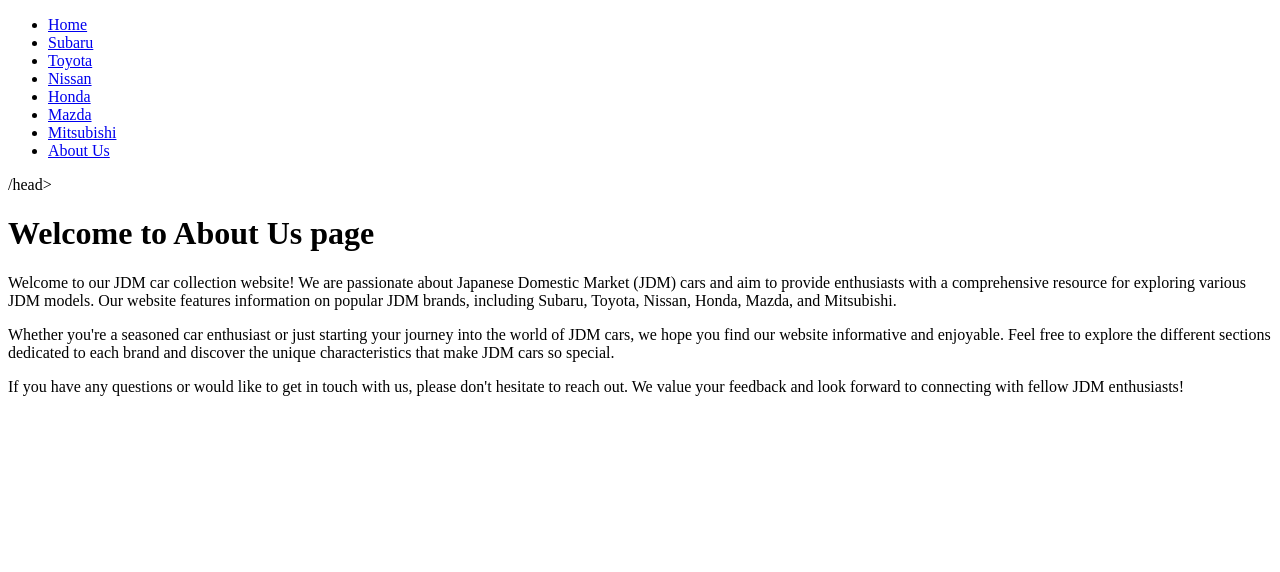
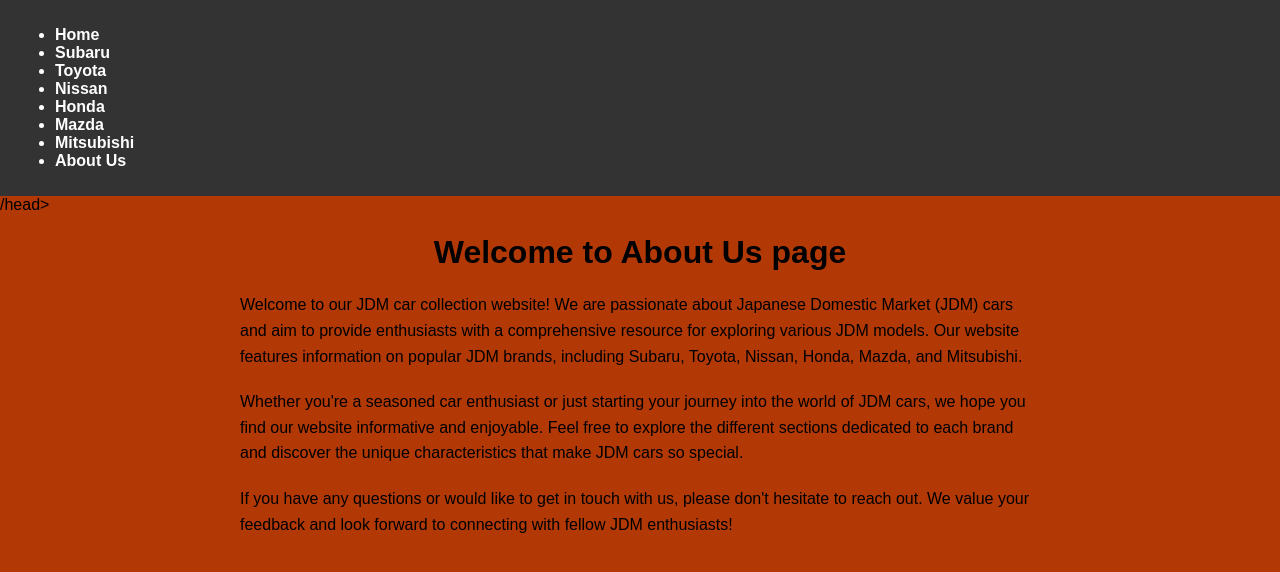
Before and after one commit to Praise-Mahinda/JDMCars.ke, a plain HTML site: page AboutUs.html in a window 1280 px wide. Drawn offline with Linux system fonts and the light colour scheme.

```diff
--- a/AboutUs.html
+++ b/AboutUs.html
@@ -4,7 +4,43 @@
     <meta charset="UTF-8">
     <meta name="viewport" content="width=device-width, initial-scale=1.0">
     <title>About Us</title>
+ <style>
+        body {
+            font-family: Arial, sans-serif;
+            margin: 0;
+            padding: 0;
+            background-color: #b23906;
+        }
+        nav {
+            background-color: #333;
+            color: #fff;
+            padding: 10px 0;
+        }
+        nav ul li {
+            margin: 0 15px;
+        }
+        nav ul li a {
+            color: #fff;
+            text-decoration: none;
+            font-weight: bold;
+        }
+        nav ul li a:hover {
+            text-decoration: underline;
+        }
+        h1 {
+            text-align: center;
+            margin-top: 20px;
+        }
+        p {
+            max-width: 800px;
+            margin: 20px auto;
+            line-height: 1.6;
+        }
+    </style>
+</head>
+<body>
     <nav>
+
         <ul>
             <li><a href="index.html" class="btn">Home</a></li>
             <li><a href="SUBARU.html" class="btn">Subaru</a></li>
```
